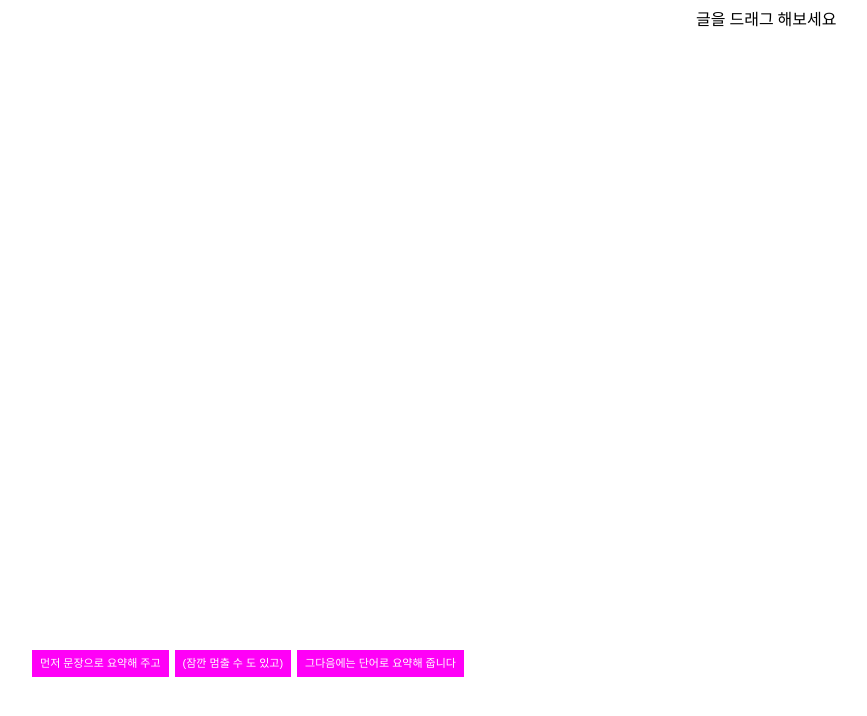
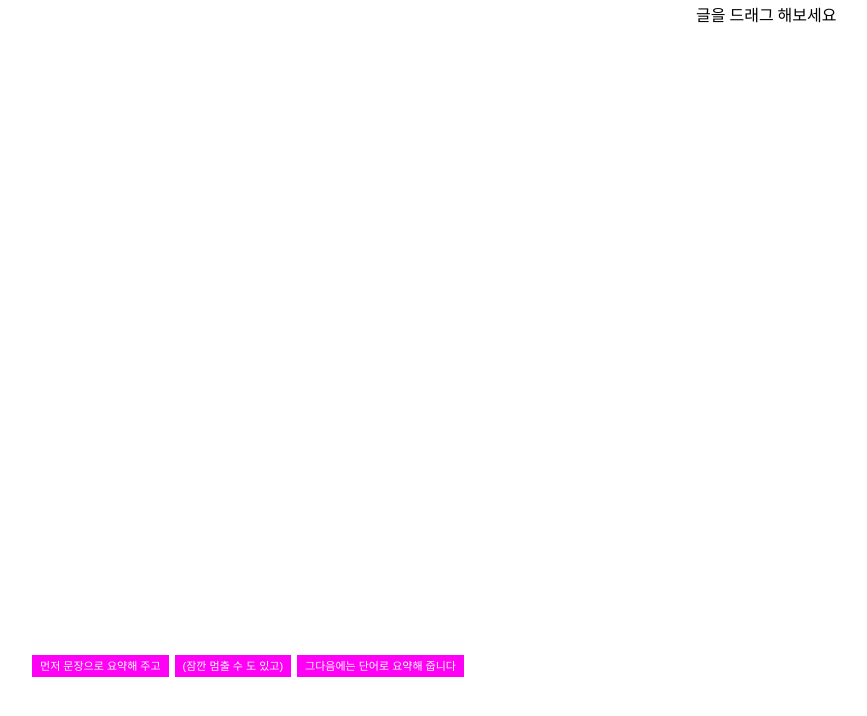
Before and after one commit to HinnnaHinnna/summarize0, a plain HTML site: page public/index.html in a window 1280 px wide. Shown: the whole page, without its empty margins (392-1259 px from the left). Drawn offline with nearby package versions, Linux system fonts and the light colour scheme.

Commit message:
Update style2.css

```diff
--- a/public/style2.css
+++ b/public/style2.css
@@ -1,7 +1,7 @@
 * {
   margin: 0;
   padding: 0;
-  line-height: 2.5;
+  line-height: 2;
   box-sizing: border-box;
   hyphens: auto;
   font-weight: 400;
```
